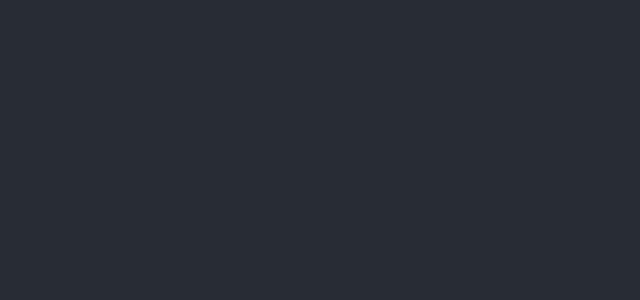
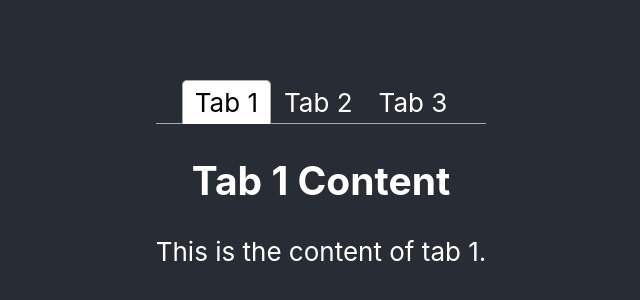
Before and after one commit to hereIsLucas/Versicherungsrechner, a React (Create React App) app in the folder rechner/: page / in a window 1280 px wide. Shown: the part 214-514 px from the top of the page, without its empty margins (319-959 px from the left). Built offline with nearby package versions, Linux system fonts and the light colour scheme.

Commit message:
updated my todolist

```diff
--- a/rechner/package.json
+++ b/rechner/package.json
@@ -9,6 +9,7 @@
     "react": "^18.2.0",
     "react-dom": "^18.2.0",
     "react-scripts": "5.0.1",
+    "react-tabs": "^6.0.0",
     "web-vitals": "^2.1.4"
   },
   "scripts": {
--- a/rechner/src/App.js
+++ b/rechner/src/App.js
@@ -1,4 +1,5 @@
 import './App.css';
+import TabPages from "./components/TabPages";
 
 function App() {
   return (
@@ -6,7 +7,7 @@ function App() {
       <header className="App-header">
 
 
-
+        <TabPages/>
       </header>
     </div>
   );
--- /dev/null
+++ b/rechner/src/components/TabPages.js
@@ -0,0 +1,34 @@
+import React, { useState } from "react";
+import { Tab, Tabs, TabList, TabPanel } from "react-tabs";
+import "react-tabs/style/react-tabs.css";
+
+function App() {
+  const [tabIndex, setTabIndex] = useState(0);
+
+  return (
+    <div>
+      <Tabs selectedIndex={tabIndex} onSelect={index => setTabIndex(index)}>
+        <TabList>
+          <Tab>Tab 1</Tab>
+          <Tab>Tab 2</Tab>
+          <Tab>Tab 3</Tab>
+        </TabList>
+
+        <TabPanel>
+          <h2>Tab 1 Content</h2>
+          <p>This is the content of tab 1.</p>
+        </TabPanel>
+        <TabPanel>
+          <h2>Tab 2 Content</h2>
+          <p>This is the content of tab 2.</p>
+        </TabPanel>
+        <TabPanel>
+          <h2>Tab 3 Content</h2>
+          <p>This is the content of tab 3.</p>
+        </TabPanel>
+      </Tabs>
+    </div>
+  );
+}
+
+export default App;
```
Also changed, not shown: 2 other files (tests, documents, lock files or other folders).
